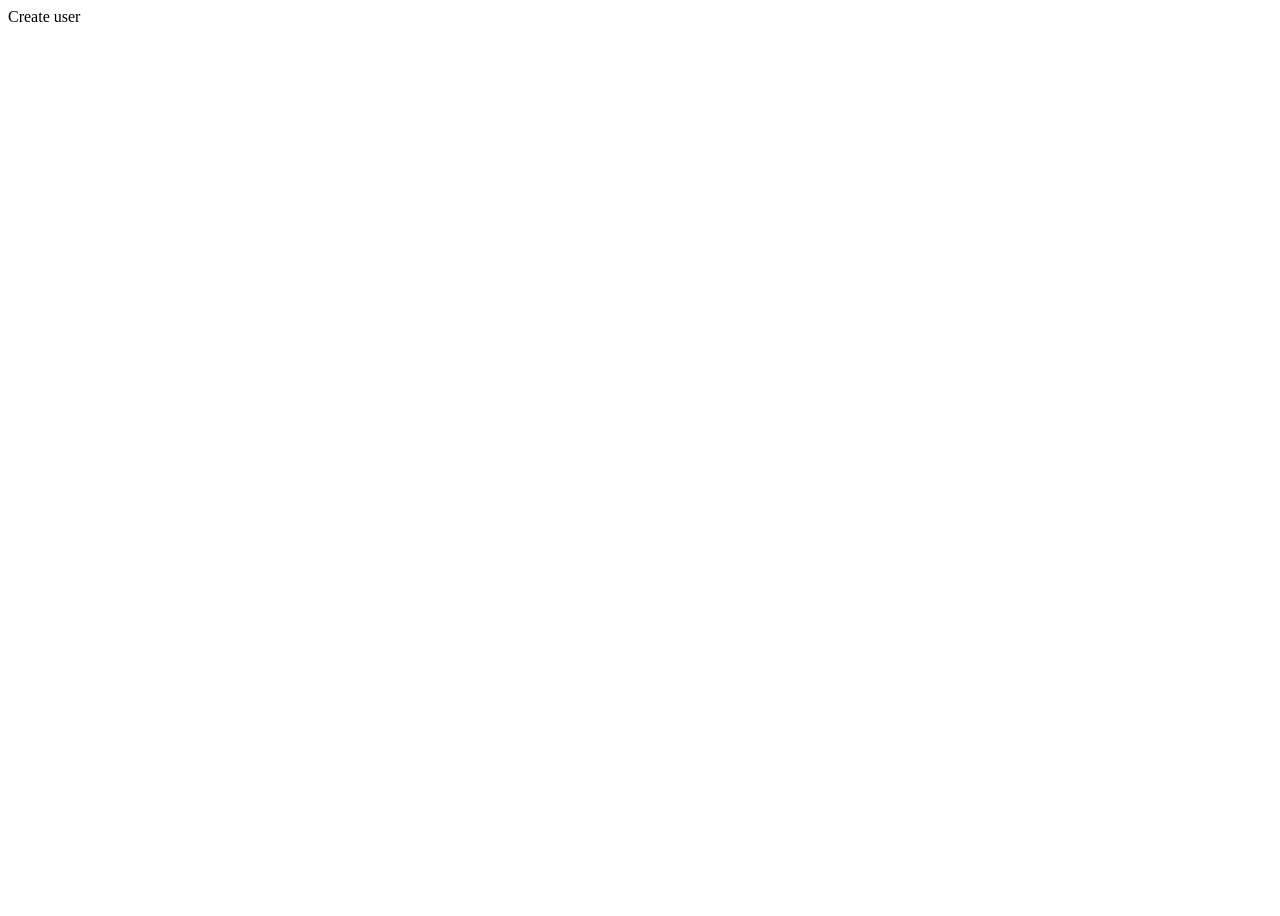
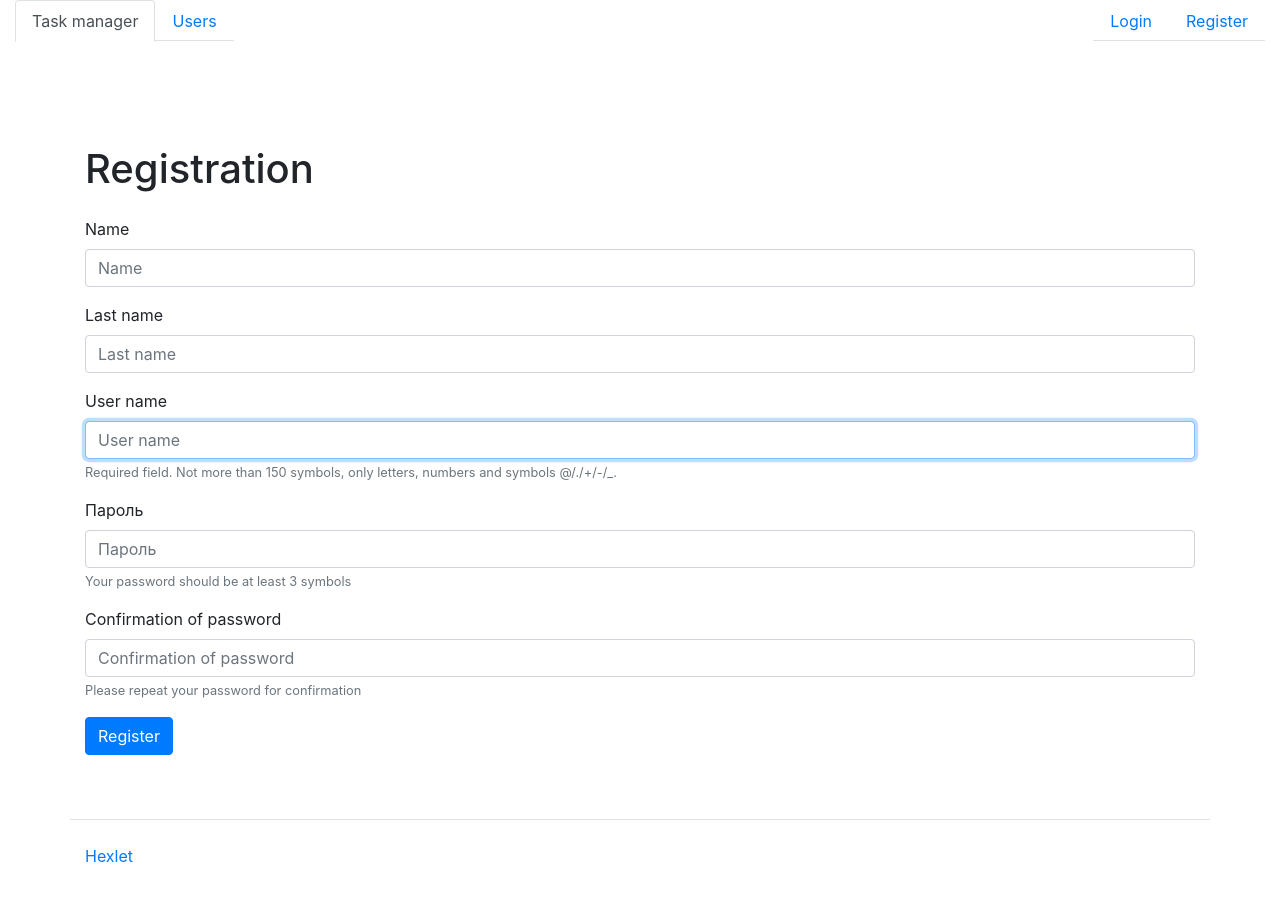
Before and after one commit to VVtatarinoff/python-project-lvl4, a Django app: page /users/create/ in a window 1280 px wide. Before the commit the page is almost empty. Before the commit the page ends 22 px from the top, so only its background shows below. Run offline with Django 4.2, Linux system fonts and the light colour scheme; some libraries are stand-ins or nearby versions.

Commit message:
authorization, messages

```diff
--- /dev/null
+++ b/task_manager/forms.py
@@ -0,0 +1,54 @@
+from django.contrib.auth.forms import UserCreationForm, AuthenticationForm
+from django.contrib.auth.models import User
+from django import forms
+from django.contrib.auth.views import LoginView
+from django.utils.translation import gettext as _
+
+
+class RegisterUserForm(UserCreationForm):
+    first_name = forms.CharField(widget=forms.TextInput(attrs={
+        'class': 'form-control',
+        'placeholder': _('Name')}),
+        max_length=150,
+        label=_('Name'))
+    last_name = forms.CharField(label=_('Last name'),
+                                max_length=150,
+                                widget=forms.TextInput(attrs={
+                                    'class': 'form-control',
+                                    'placeholder': _('Last name')}))
+    username = forms.CharField(label=_('User name'),
+                               max_length=150,
+                               help_text=_('Required field. Not more than 150 '
+                                           'symbols, only letters, numbers '
+                                           'and symbols @/./+/-/_.'),
+                               widget=forms.TextInput(attrs={
+                                   'class': 'form-control',
+                                   'placeholder': _('User name')}))
+    password1 = forms.CharField(label=_('Password'),
+                                help_text=_('Your password should '
+                                            'be at least 3 symbols'),
+                                widget=forms.PasswordInput(attrs={
+                                    'class': 'form-control',
+                                    'placeholder': _('Password')}))
+    password2 = forms.CharField(label=_('Confirmation of password'),
+                                help_text=_('Please repeat your '
+                                            'password for confirmation'),
+                                widget=forms.PasswordInput(attrs={
+                                    'class': 'form-control',
+                                    'placeholder': _('Confirmation of password')}))
+
+    class Meta:
+        model = User
+        fields = ('first_name', 'last_name',
+                  'username', 'password1', 'password2')
+
+
+class LoginUserForm(AuthenticationForm):
+    username = forms.CharField(label=_('User name'),
+                               widget=forms.TextInput(attrs={
+                                   'class': 'form-control',
+                                   'placeholder': _('User name')}))
+    password = forms.CharField(label=_('Password'),
+                               widget=forms.PasswordInput(attrs={
+                                   'class': 'form-control',
+                                   'placeholder': _('Password')}))
--- /dev/null
+++ b/task_manager/templates/authorization.html
@@ -0,0 +1,27 @@
+{% extends 'base.html' %}
+{% load bootstrap4 %}
+{% load i18n %}
+{% block content %}
+
+  <h1 class="my-4">
+      {% translate title %}
+  </h1>
+<form method="post">
+    {% csrf_token %}
+    {% for f in form %}
+        <div class="form-group">
+        <label class="form-label" for ="{{ f.id_for_label }}">{{ f.label }}</label>
+            {{ f }}
+        {% if f.help_text %}
+        <small class="form-text text-muted">{{ f.help_text }}</small>
+        {% endif %}
+        <div class="form-error">{{ f.errors }}</div>
+        </div>
+    {% endfor %}
+    <div class="form-group">
+        <input class="btn btn-primary" type="submit" value={% translate btn_name %}>
+    </div>
+</form>
+
+
+{% endblock content %}
--- a/task_manager/templates/base.html
+++ b/task_manager/templates/base.html
@@ -1,7 +1,7 @@
 <!DOCTYPE html>
 {% load bootstrap4 %}
 {% bootstrap_css %}
-{% bootstrap_messages %}
+
 <html>
 <head>
 
@@ -11,7 +11,8 @@
     <link rel="stylesheet" href="https://stackpath.bootstrapcdn.com/bootstrap/4.1.3/css/bootstrap.min.css" integrity="sha384-MCw98/SFnGE8fJT3GXwEOngsV7Zt27NXFoaoApmYm81iuXoPkFOJwJ8ERdknLPMO" crossorigin="anonymous">
     <title>{% translate 'Task manager Hexlet' %}</title>
 </head>
-<body>
+<body class="d-flex flex-column min-vh-100">
+
 {% block mainmenu %}
 <div class="container-fluid">
     <div class="row">
@@ -24,30 +25,53 @@
                     <li class="nav-item">
                         <a class="nav-link" href="{% url 'users' %}">{% translate 'Users' %}</a>
                     </li>
+                    {% if request.user.is_authenticated %}
+                    <li class="nav-item">
+                        <a class="nav-link" href="{% url 'statuses' %}">{% translate 'Statuses' %}</a>
+                    </li>
+                    <li class="nav-item">
+                        <a class="nav-link" href="{% url 'labels' %}">{% translate 'Labels' %}</a>
+                    </li>
+                    <li class="nav-item">
+                        <a class="nav-link" href="{% url 'tasks' %}">{% translate 'Tasks' %}</a>
+                    </li>
+                    {% endif %}
                 </nav>
             </div>
         </div>
 
         <div class="col-sm">
             <div class="d-flex flex-row-reverse bd-highlight">
+                {% if request.user.is_authenticated %}
                 <nav class="nav nav-tabs">
                     <li class="nav-item">
-                        <a class="nav-link" href="{% url 'login' %}">{% translate 'Enter' %}</a>
+                        <a class="nav-link" href="{% url 'logout' %}">{% translate 'Logout' %}</a>
+                    </li>
+                </nav>
+                {% else %}
+                <nav class="nav nav-tabs">
+                    <li class="nav-item">
+                        <a class="nav-link" href="{% url 'login' %}">{% translate 'Login' %}</a>
                     </li>
                     <li class="nav-item">
                         <a class="nav-link" href="{% url 'registration' %}">{% translate 'Register' %}</a>
                     </li>
                 </nav>
+                {% endif %}
             </div>
         </div>
     </div>
 </div>
 {% endblock mainmenu %}
-
+<div class="container mt-5 pt-4">
+     <h1 class="display-4"></h1>
+ </div>
+<div class="container wrapper flex-grow-1">
+    {% bootstrap_messages %}
 {% block content %}
 
 {% endblock content %}
-
+</div>
 <footer>
 {% block footer %}
     <div class="container my-5 pt-4 border-top">
--- a/task_manager/urls.py
+++ b/task_manager/urls.py
@@ -19,8 +19,12 @@ from . import views
 
 urlpatterns = [
     path('admin/', admin.site.urls),
-    path('', views.index, name='home'),
+    path('', views.Index.as_view(), name='home'),
     path('users/', views.users, name='users'),
-    path('login/', views.login, name='login'),
-    path('users/create/', views.users_create, name='registration'),
+    path('login/', views.LoginUser.as_view(), name='login'),
+    path('logout/', views.logout_user, name='logout'),
+    path('users/create/', views.RegisterUser.as_view(), name='registration'),
+    path('statuses/', views.statuses, name='statuses'),
+    path('labels/', views.labels, name='labels'),
+    path('tasks/', views.tasks, name='tasks')
 ]
--- a/task_manager/views.py
+++ b/task_manager/views.py
@@ -1,21 +1,68 @@
-from django.shortcuts import render
+from django.contrib import messages
+from django.contrib.auth import logout
+from django.contrib.auth.views import LoginView
+from django.shortcuts import render, redirect
 from django.http import HttpResponse
+from django.urls import reverse_lazy
 from django.utils.translation import gettext as _
+from django.views.generic import CreateView, TemplateView
 
-HEAD_TITLE = 'head_title'
+from task_manager.forms import RegisterUserForm, LoginUserForm
 
 
-def index(request):
-    print(request.LANGUAGE_CODE)
-    #title = gettext('Task manager Hexlet')
-    title = _(HEAD_TITLE)
-    return render(request, 'main.html', {'title': title})
+class Index(TemplateView):
+    template_name = 'main.html'
+
 
 def users(request):
     return HttpResponse('Users')
 
-def login(response):
-    return HttpResponse('Login')
+def statuses(request):
+    return HttpResponse('Statuses')
 
-def users_create(response):
-    return HttpResponse('Create user')
+def labels(request):
+    return HttpResponse('Labels')
+
+def tasks(request):
+    return HttpResponse('Tasks')
+
+
+class RegisterUser(CreateView):
+    form_class = RegisterUserForm
+    template_name = 'authorization.html'
+    # success_url = reverse_lazy('login')
+
+    def get_context_data(self, object_list=None, **kwargs):
+        context = super().get_context_data(**kwargs)
+        context['title'] = "Registration"
+        context['btn_name'] = "Register user"
+        return context
+        # context = super().get_context_data(**kwargs)
+    #    c_def = self.get_user_context(title="Registration")
+        # return dict(list(context.items()) + list(c_def.items()))
+    #    return c_def
+
+    def get_success_url(self):
+        messages.success(self.request, _('Successful registration'))
+        return reverse_lazy('home')
+
+
+class LoginUser(LoginView):
+    form_class = LoginUserForm
+    template_name = 'authorization.html'
+
+    def get_context_data(self, *, object_list=None, **kwargs):
+        context = super().get_context_data(**kwargs)
+        context['title'] = "Authorization"
+        context['btn_name'] = "Enter"
+        return context
+
+    def get_success_url(self):
+        messages.success(self.request, _('Successful login'))
+        return reverse_lazy('home')
+
+
+def logout_user(request):
+    logout(request)
+    messages.info(request, _('You are logged out'))
+    return redirect('home')
```
Also changed, not shown: task_manager/settings.py (+11 -16 lines), task_manager/templates/main.html (+4 -12 lines), task_manager/locale/ru/LC_MESSAGES/django.po, 1 other file.
